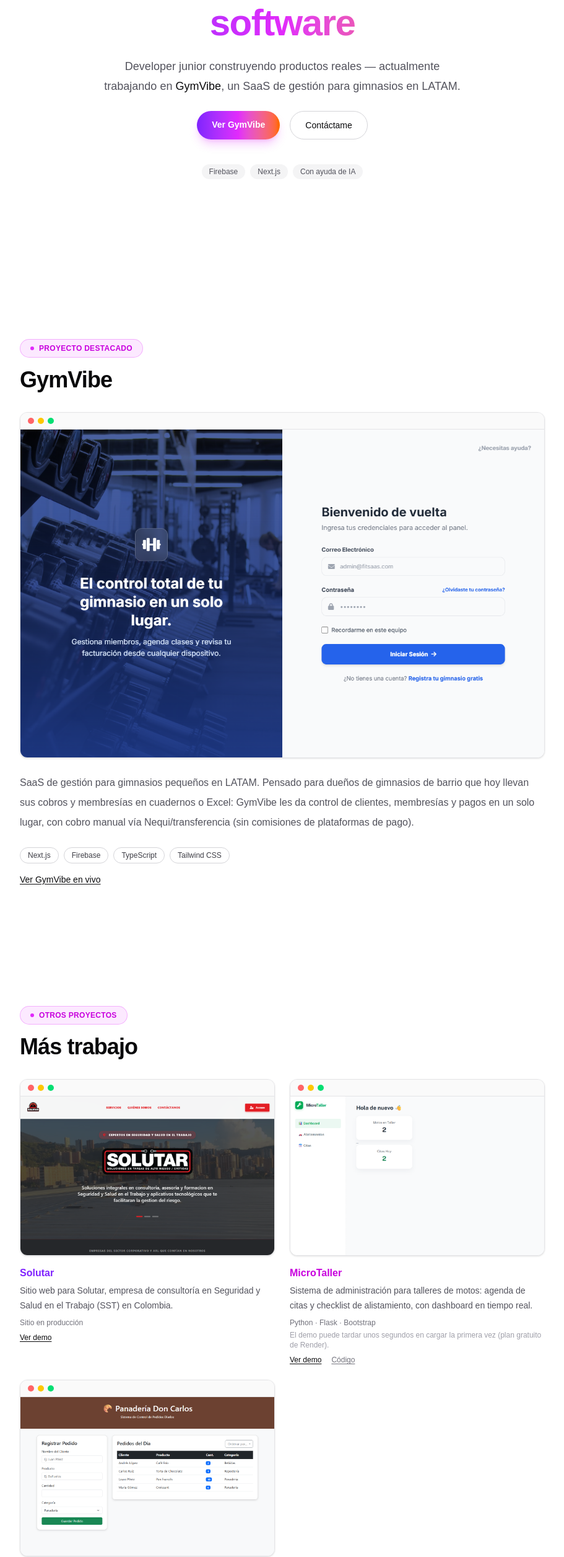
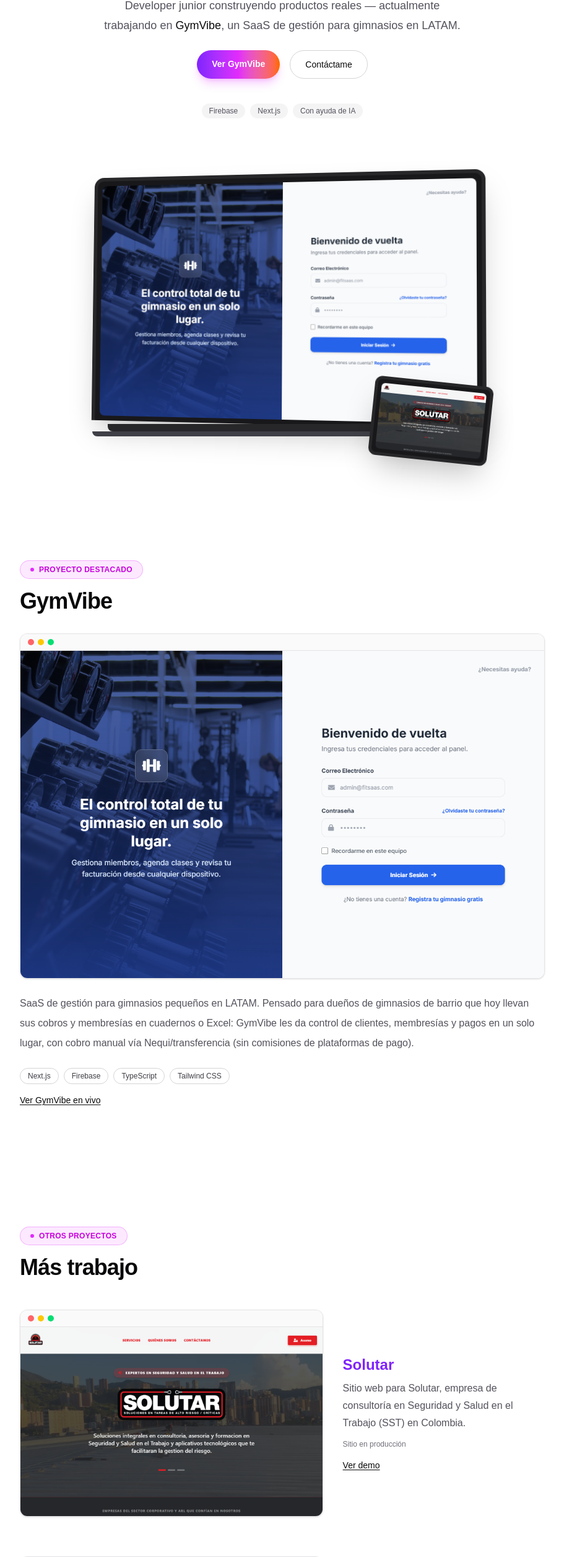
Before and after one commit to Janfrednb/portfolio, a Next.js app: page / in a window 1280 px wide. Shown: the part 269-2781 px from the top of the page at 62% size, without its empty margins (184-1095 px from the left). Built offline with nearby package versions, Linux system fonts and the light colour scheme.

Commit message:
Add laptop+tablet hero mockup, tech logos, and full-width project cards
Closer to the Zelio reference: a tilted device mockup in the hero
showing GymVibe and Solutar, real SVG logos in the Stack grid instead
of text chips, and large stacked project cards instead of a 2-col grid.

```diff
--- /dev/null
+++ b/components/DeviceMockup.tsx
@@ -0,0 +1,33 @@
+import Image from "next/image";
+
+export default function DeviceMockup({
+  mainSrc,
+  mainAlt,
+  secondarySrc,
+  secondaryAlt,
+}: {
+  mainSrc: string;
+  mainAlt: string;
+  secondarySrc: string;
+  secondaryAlt: string;
+}) {
+  return (
+    <div className="relative mx-auto mt-16 mb-8 w-full max-w-2xl px-4 pb-10">
+      <div className="[perspective:1200px]">
+        <div className="relative z-10 rounded-t-2xl border-[6px] border-b-0 border-zinc-800 bg-zinc-900 p-2 shadow-2xl [transform:rotateY(-8deg)_rotateX(2deg)]">
+          <div className="relative aspect-[16/10] w-full overflow-hidden rounded-lg">
+            <Image src={mainSrc} alt={mainAlt} fill className="object-cover object-top" />
+          </div>
+        </div>
+      </div>
+      <div className="relative z-10 mx-auto h-3 w-[88%] rounded-b-lg bg-zinc-800" />
+      <div className="relative z-10 mx-auto h-2 w-[96%] rounded-b-xl bg-zinc-700" />
+
+      <div className="absolute right-0 bottom-0 z-20 w-36 rotate-6 rounded-xl border-[5px] border-zinc-800 bg-zinc-900 p-1.5 shadow-2xl transition-transform duration-300 hover:rotate-0 sm:w-48">
+        <div className="relative aspect-[16/10] w-full overflow-hidden rounded-md">
+          <Image src={secondarySrc} alt={secondaryAlt} fill className="object-cover object-top" />
+        </div>
+      </div>
+    </div>
+  );
+}
--- a/components/Hero.tsx
+++ b/components/Hero.tsx
@@ -1,10 +1,11 @@
 import Badge from "./Badge";
+import DeviceMockup from "./DeviceMockup";
 
 const chips = ["Firebase", "Next.js", "Con ayuda de IA"];
 
 export default function Hero() {
   return (
-    <section className="relative flex min-h-[90vh] flex-col items-center justify-center gap-6 overflow-hidden px-6 text-center">
+    <section className="relative flex min-h-[90vh] flex-col items-center justify-center gap-6 overflow-hidden px-6 pt-16 pb-8 text-center">
       <div className="pointer-events-none absolute inset-0 -z-10">
         <div className="animate-blob absolute -top-20 left-1/4 h-72 w-72 rounded-full bg-fuchsia-400/30 blur-3xl dark:bg-fuchsia-500/25" />
         <div className="animate-blob animation-delay-2000 absolute top-1/3 right-1/4 h-72 w-72 rounded-full bg-violet-400/30 blur-3xl dark:bg-violet-500/25" />
@@ -44,6 +45,13 @@
           </span>
         ))}
       </div>
+
+      <DeviceMockup
+        mainSrc="/screenshots/gymvibe.png"
+        mainAlt="Captura de GymVibe"
+        secondarySrc="/screenshots/solutar.png"
+        secondaryAlt="Captura de Solutar"
+      />
     </section>
   );
 }
--- /dev/null
+++ b/components/Logos.tsx
@@ -0,0 +1,95 @@
+export function ReactLogo() {
+  return (
+    <svg viewBox="0 0 40 40" className="h-6 w-6">
+      <circle cx="20" cy="20" r="3" fill="#61DAFB" />
+      <g stroke="#61DAFB" strokeWidth="2" fill="none">
+        <ellipse cx="20" cy="20" rx="16" ry="6.5" />
+        <ellipse cx="20" cy="20" rx="16" ry="6.5" transform="rotate(60 20 20)" />
+        <ellipse cx="20" cy="20" rx="16" ry="6.5" transform="rotate(120 20 20)" />
+      </g>
+    </svg>
+  );
+}
+
+export function NextLogo() {
+  return (
+    <svg viewBox="0 0 40 40" className="h-6 w-6">
+      <circle cx="20" cy="20" r="18" fill="black" />
+      <text
+        x="20"
+        y="27"
+        textAnchor="middle"
+        fontSize="20"
+        fontWeight="bold"
+        fill="white"
+        fontFamily="Arial, sans-serif"
+      >
+        N
+      </text>
+    </svg>
+  );
+}
+
+export function TypeScriptLogo() {
+  return (
+    <svg viewBox="0 0 40 40" className="h-6 w-6">
+      <rect x="2" y="2" width="36" height="36" rx="6" fill="#3178C6" />
+      <text
+        x="20"
+        y="26"
+        textAnchor="middle"
+        fontSize="13"
+        fontWeight="bold"
+        fill="white"
+        fontFamily="Arial, sans-serif"
+      >
+        TS
+      </text>
+    </svg>
+  );
+}
+
+export function TailwindLogo() {
+  return (
+    <svg viewBox="0 0 40 40" className="h-6 w-6">
+      <path
+        d="M8 20c2-6 6-9 12-9s10 3 12 9c-2-4-6-6-10-6s-8 3-10 7c-1-1-3-1-4-1z"
+        fill="#38BDF8"
+      />
+      <path
+        d="M4 27c2-6 6-9 12-9s10 3 12 9c-2-4-6-6-10-6s-8 3-10 7c-1-1-3-1-4-1z"
+        fill="#0EA5E9"
+        opacity="0.75"
+      />
+    </svg>
+  );
+}
+
+export function FirebaseLogo() {
+  return (
+    <svg viewBox="0 0 40 40" className="h-6 w-6">
+      <defs>
+        <linearGradient id="fireGrad" x1="0" y1="0" x2="0" y2="1">
+          <stop offset="0%" stopColor="#FFCA28" />
+          <stop offset="50%" stopColor="#FFA000" />
+          <stop offset="100%" stopColor="#F57C00" />
+        </linearGradient>
+      </defs>
+      <path d="M12 34 L16 6 L22 14 L26 4 L32 34 Z" fill="url(#fireGrad)" />
+    </svg>
+  );
+}
+
+export function GitLogo() {
+  return (
+    <svg viewBox="0 0 40 40" className="h-6 w-6">
+      <g fill="none" stroke="#F05033" strokeWidth="2" strokeLinecap="round">
+        <path d="M10 13 V27" />
+        <path d="M13 20 H25" />
+      </g>
+      <circle cx="10" cy="10" r="3" fill="#F05033" />
+      <circle cx="10" cy="30" r="3" fill="#F05033" />
+      <circle cx="28" cy="20" r="3" fill="#F05033" />
+    </svg>
+  );
+}
--- a/components/OtherProjects.tsx
+++ b/components/OtherProjects.tsx
@@ -47,16 +47,17 @@
           Más trabajo
         </h2>
       </Reveal>
-      <div className="mt-8 grid gap-6 sm:grid-cols-2">
+      <div className="mt-12 flex flex-col gap-16">
         {projects.map((project, i) => {
           const accent = accents[i % accents.length];
           return (
             <Reveal key={project.name} delay={i * 100}>
-              <div className="group">
+              <div className="group flex flex-col items-center gap-8 sm:flex-row">
                 <a
                   href={project.demoUrl ?? project.repoUrl}
                   target="_blank"
                   rel="noopener noreferrer"
+                  className="w-full sm:w-3/5"
                 >
                   <BrowserFrame
                     src={project.image}
@@ -64,11 +65,14 @@
                     accent={accent}
                   />
                 </a>
-                <h3 className={`mt-4 font-semibold ${accentText[accent]}`}>{project.name}</h3>
-                <p className="mt-1 text-sm leading-6 text-zinc-600 dark:text-zinc-400">
+                <div className="w-full sm:w-2/5">
+                  <h3 className={`text-2xl font-semibold ${accentText[accent]}`}>
+                    {project.name}
+                  </h3>
+                  <p className="mt-2 leading-7 text-zinc-600 dark:text-zinc-400">
                     {project.description}
                   </p>
-                <p className="mt-2 text-xs font-medium text-zinc-500 dark:text-zinc-500">
+                  <p className="mt-3 text-xs font-medium text-zinc-500 dark:text-zinc-500">
                     {project.tech}
                   </p>
                   {project.demoNote && (
@@ -76,7 +80,7 @@
                       {project.demoNote}
                     </p>
                   )}
-                <div className="mt-2 flex gap-4 text-xs font-medium">
+                  <div className="mt-4 flex gap-4 text-sm font-medium">
                     {project.demoUrl && (
                       <a
                         href={project.demoUrl}
@@ -99,6 +103,7 @@
                     )}
                   </div>
                 </div>
+              </div>
             </Reveal>
           );
         })}
--- a/components/Stack.tsx
+++ b/components/Stack.tsx
@@ -1,13 +1,21 @@
 import Reveal from "./Reveal";
 import Badge from "./Badge";
+import {
+  FirebaseLogo,
+  NextLogo,
+  ReactLogo,
+  TypeScriptLogo,
+  TailwindLogo,
+  GitLogo,
+} from "./Logos";
 
 const tools = [
-  { name: "Firebase", emoji: "🔥" },
-  { name: "Next.js", emoji: "▲" },
-  { name: "React", emoji: "⚛️" },
-  { name: "TypeScript", emoji: "🔷" },
-  { name: "Tailwind CSS", emoji: "🎨" },
-  { name: "Git", emoji: "🌿" },
+  { name: "Firebase", Logo: FirebaseLogo },
+  { name: "Next.js", Logo: NextLogo },
+  { name: "React", Logo: ReactLogo },
+  { name: "TypeScript", Logo: TypeScriptLogo },
+  { name: "Tailwind CSS", Logo: TailwindLogo },
+  { name: "Git", Logo: GitLogo },
 ];
 
 export default function Stack() {
@@ -18,15 +26,17 @@
         <h2 className="mt-4 text-3xl font-semibold tracking-tight text-zinc-950 sm:text-4xl dark:text-zinc-50">
           Stack
         </h2>
-        <div className="mt-6 flex flex-wrap gap-3">
-          {tools.map((tool) => (
-            <span
-              key={tool.name}
-              className="flex items-center gap-2 rounded-full bg-zinc-100 px-4 py-2 text-sm font-medium text-zinc-700 transition-transform hover:-translate-y-0.5 dark:bg-zinc-900 dark:text-zinc-300"
+        <div className="mt-8 grid grid-cols-3 gap-4 sm:grid-cols-6">
+          {tools.map(({ name, Logo }) => (
+            <div
+              key={name}
+              className="flex flex-col items-center gap-2 rounded-xl border border-zinc-200 bg-zinc-50 px-3 py-5 transition-transform hover:-translate-y-1 dark:border-zinc-800 dark:bg-white/5"
             >
-              <span>{tool.emoji}</span>
-              {tool.name}
-            </span>
+              <Logo />
+              <span className="text-center text-xs font-medium text-zinc-600 dark:text-zinc-400">
+                {name}
+              </span>
+            </div>
           ))}
         </div>
       </Reveal>
```
Lines whose indentation alone changed are shown as unchanged.
